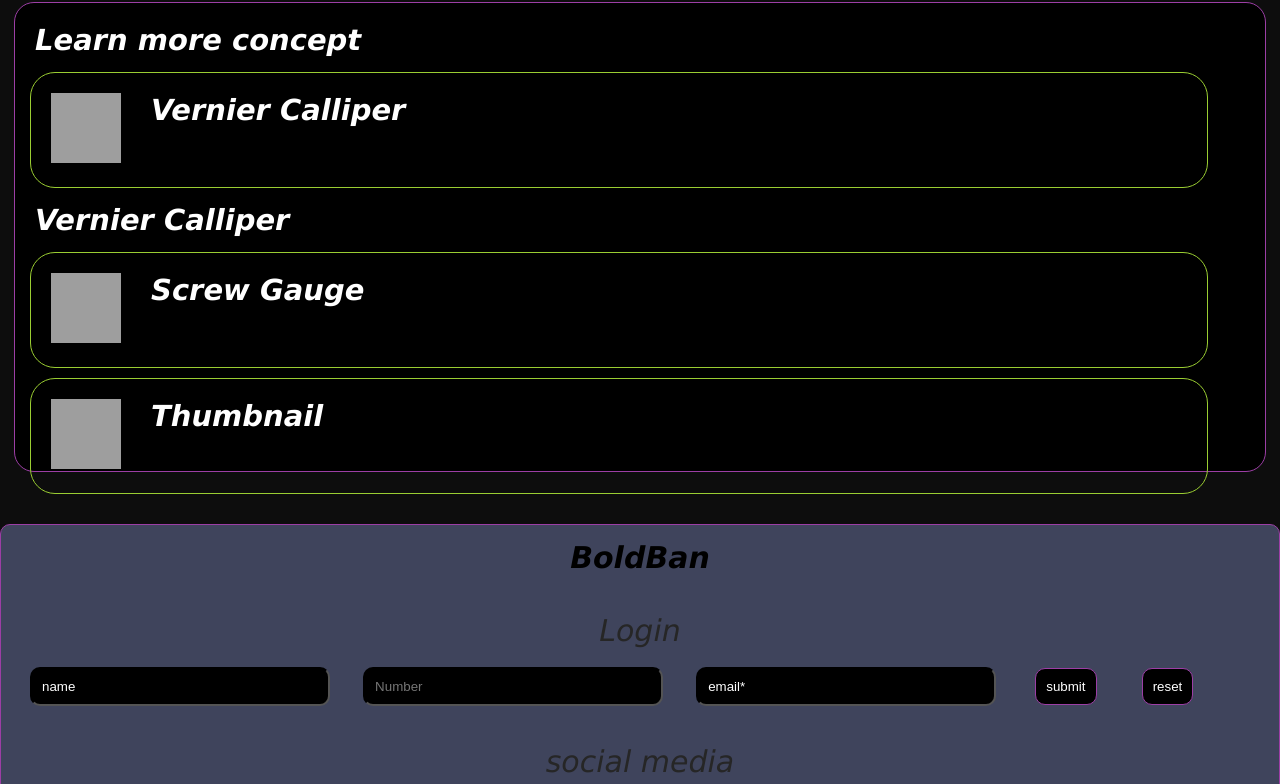
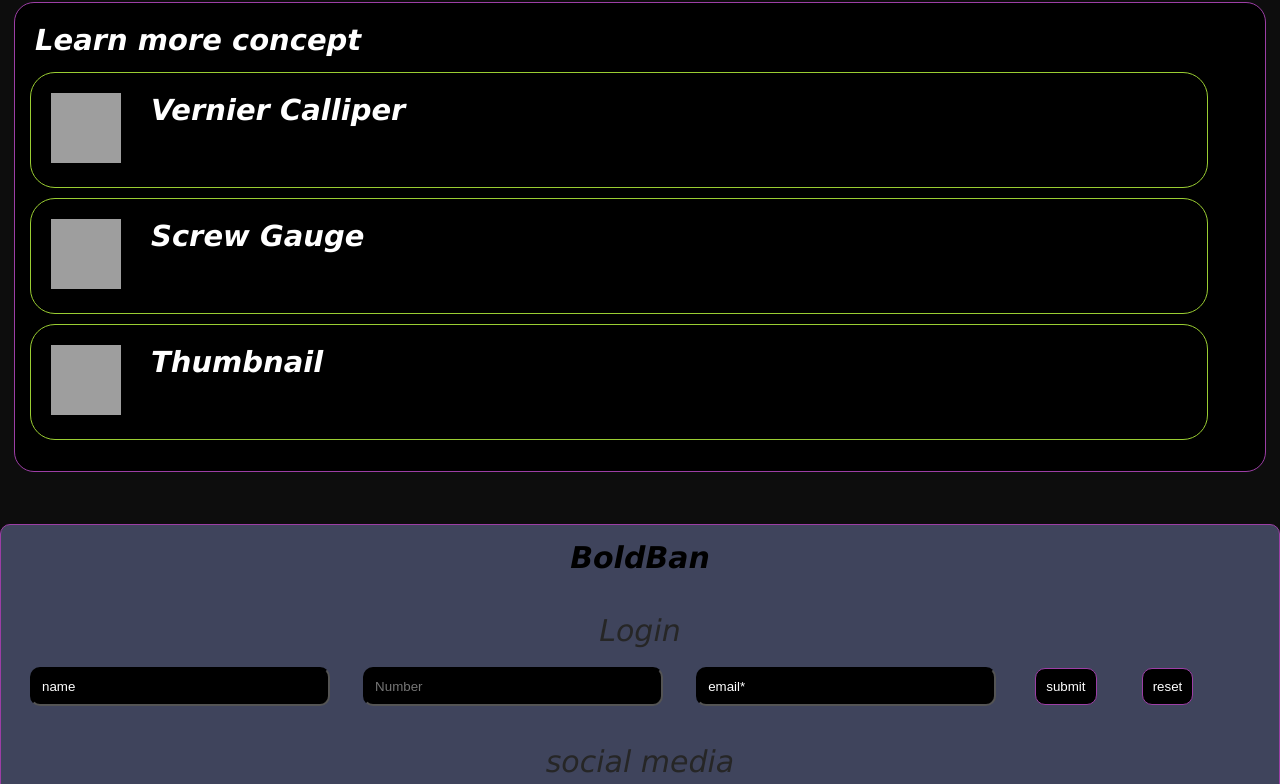
Before and after one commit to himesh-g/himesh, a plain HTML site: page index.html in a window 1280 px wide. Shown: the part 4818-5602 px from the top of the page. Drawn offline with Linux system fonts and the light colour scheme; grey boxes are pictures that could not be loaded; a script that the page names is missing.

Commit message:
Update index.html

```diff
--- a/index.html
+++ b/index.html
@@ -234,7 +234,7 @@
         <h1 class="h1">Vernier Calliper</h1>
       </div>
 
-        <h1 class="h1">Vernier Calliper</h1>
+
       <div class="flex">
            <a href = "h.html"><img class="smallimg" src="https://upload.wikimedia.org/wikipedia/commons/archive/d/d9/20150805130011%21Mahr_Micromar_40A_0%E2%80%9325_mm_Micrometer.jpg"></a>
      <h1 class="h1">Screw Gauge </h1>
```
